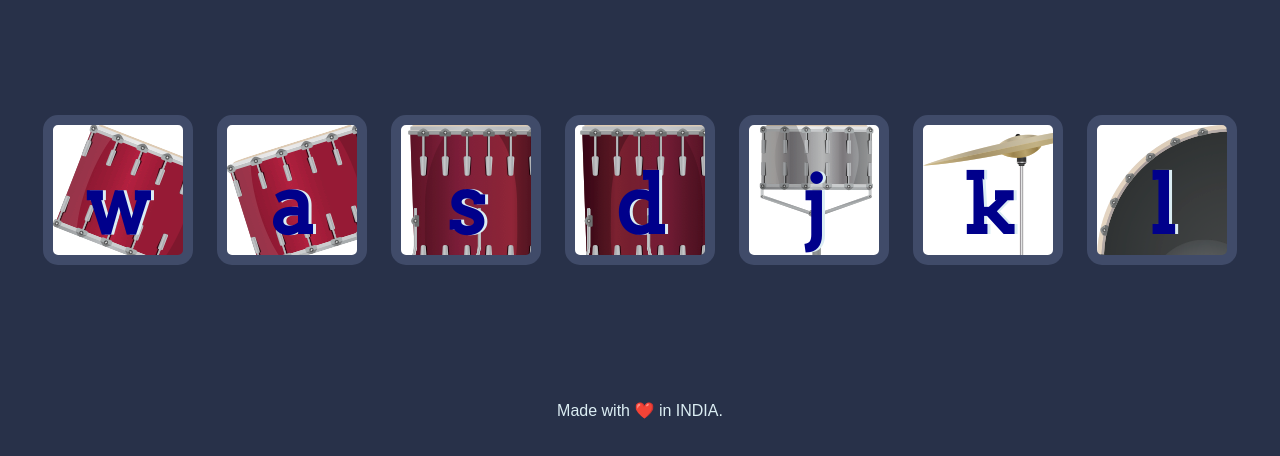
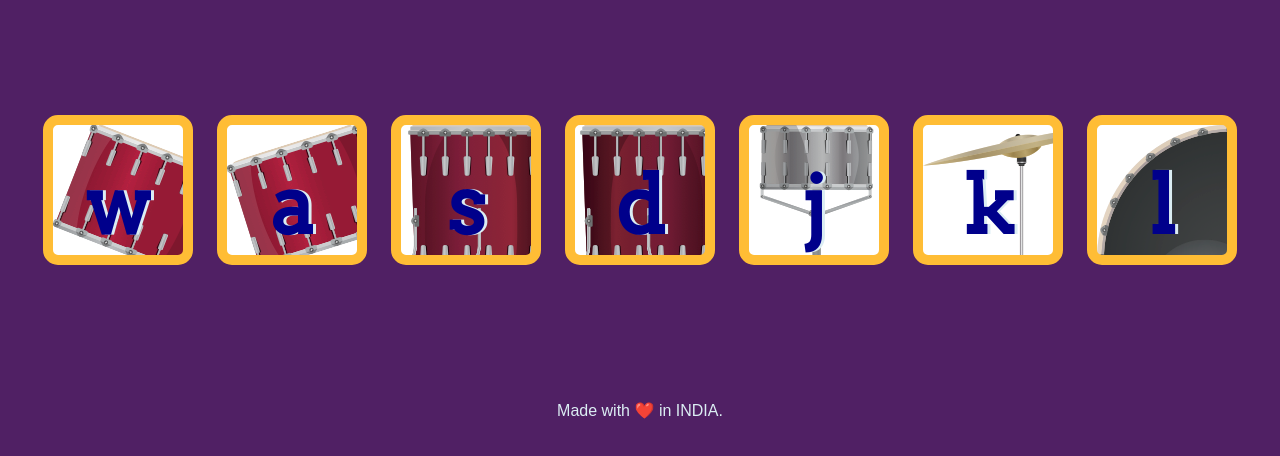
Before and after one commit to 4Anish5Joshi/drum_kit, a plain HTML site: page index.html in a window 1280 px wide. Shown: the part 174-630 px from the top of the page. Drawn offline with Linux system fonts and the light colour scheme.

Commit message:
Update styles.css

```diff
--- a/styles.css
+++ b/styles.css
@@ -1,6 +1,6 @@
 body {
   text-align: center;
-  background-color: #283149;
+  background-color: #502064;
 }
 
 h1 {
@@ -64,7 +64,7 @@ background-image: url("images/snare.png");
 
 .drum {
   outline: none;
-  border: 10px solid #404B69;
+  border: 10px solid #FFBD35;
   font-size: 5rem;
   font-family: 'Arvo', cursive;
   line-height: 2;
```
